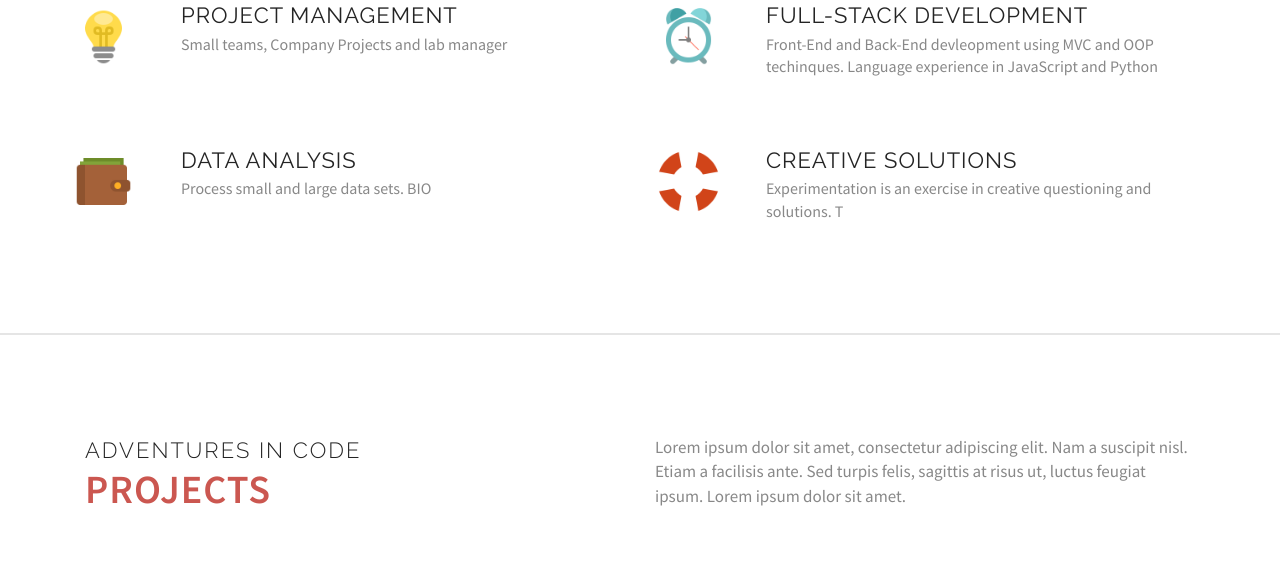
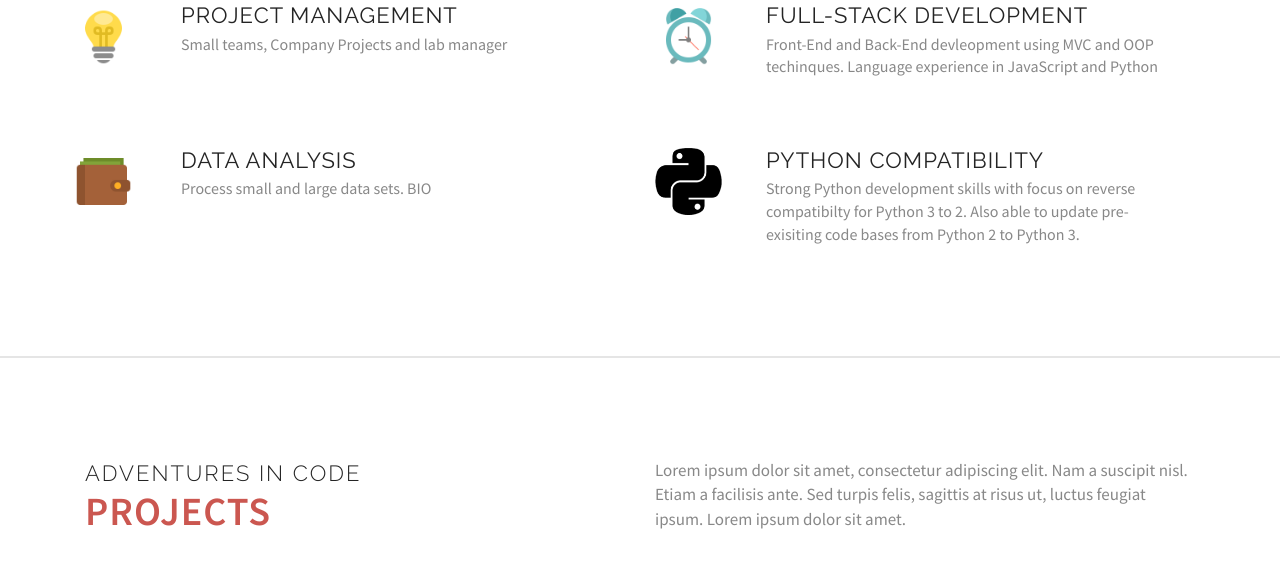
Before and after one commit to nadiabahrami/portfolio, a plain HTML site: page index.html in a window 1280 px wide. Shown: the part 1042-1620 px from the top of the page. Drawn offline with nearby package versions, Linux system fonts and the light colour scheme; some packages are replaced by stand-ins of ours; a script that the page names is missing.

Commit message:
Integrated first icon for page development.

```diff
--- a/index.html
+++ b/index.html
@@ -91,10 +91,10 @@
           </div>
       </div>
         <div class="col-md-6 col-sm-6 col-xs-12 featurebox">
-        <div class="feature-icons"> <img src="images/support.png"/> </div>
+        <div class="feature-icons"> <img src="images/prog_python.png"/> </div>
         <div class="fh-desc">
-            <h3>Creative Solutions</h3>
-            <p>Experimentation is an exercise in creative questioning and solutions.   T</p>
+            <h3>Python Compatibility</h3>
+            <p>Strong Python development skills with focus on reverse compatibilty for Python 3 to 2.  Also able to update pre-exisiting code bases from Python 2 to Python 3.</p>
           </div>
       </div>
       </div>
```
